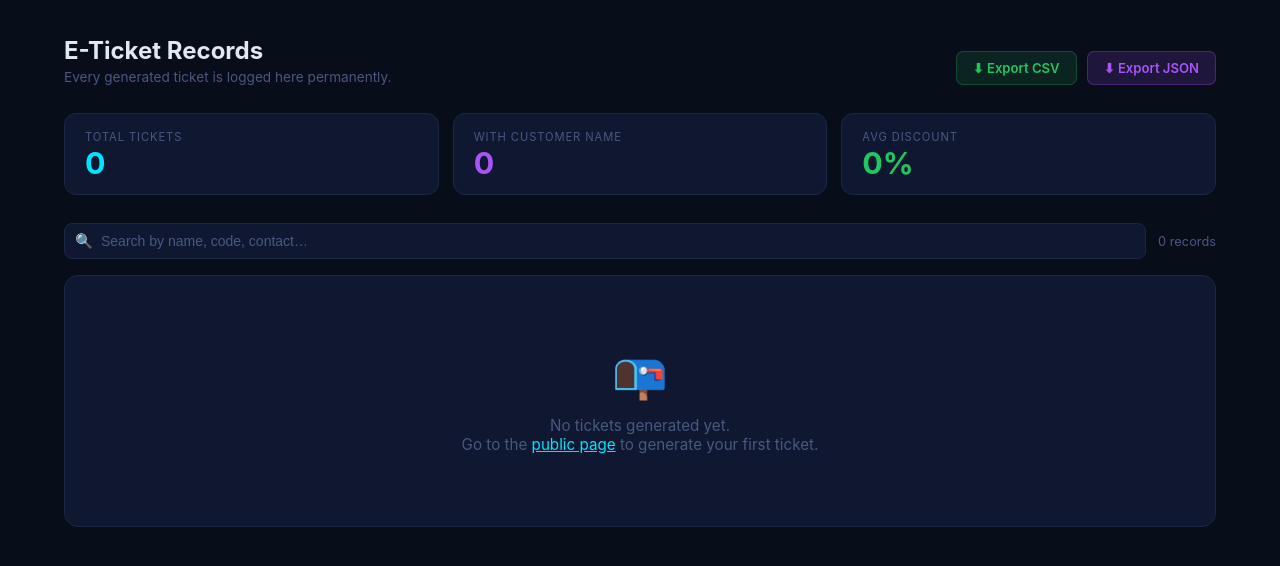
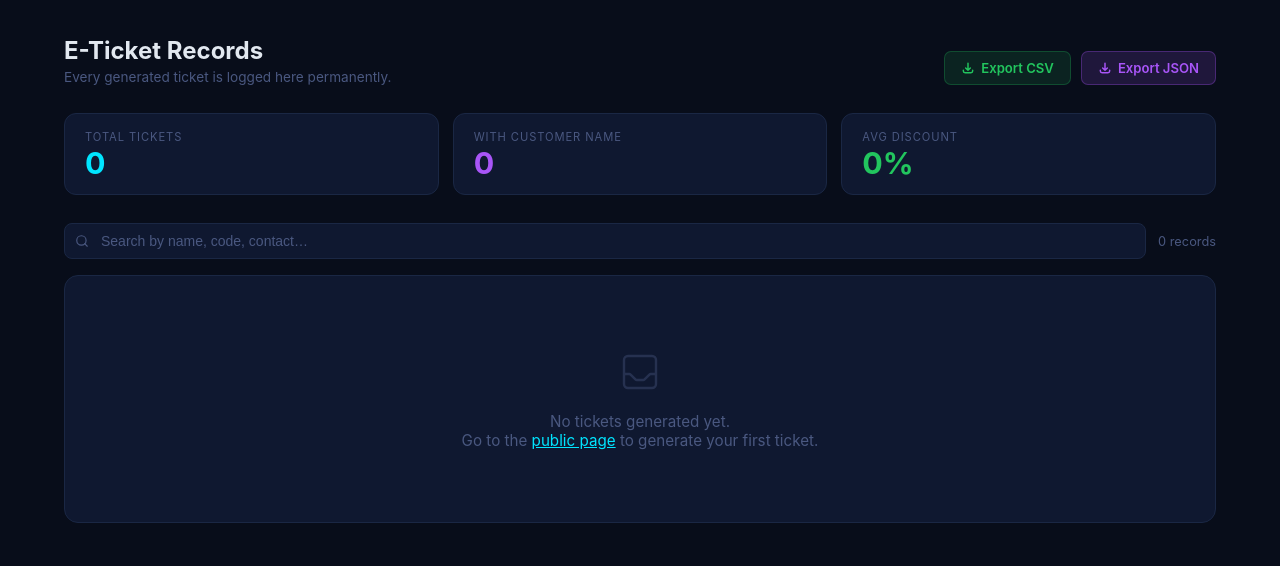
Before and after one commit to guidemeextension-ai/rayucode-e-ticket, a Flask app: page /admin in a window 1280 px wide. Shown: the part 58-624 px from the top of the page. Run offline with Flask 3, Linux system fonts and the light colour scheme.

Commit message:
Replace all emoji icons with standard SVG icons
- Eye/eye-off SVG for show/hide promo code toggle
- Download arrow SVG for Generate, Download, Export CSV/JSON buttons
- Trash SVG for Delete buttons
- Search SVG for search box
- Inbox SVG for empty state
- Warning triangle SVG for error alert

```diff
--- a/templates/admin.html
+++ b/templates/admin.html
@@ -126,7 +126,8 @@
     .search-box input::placeholder { color: var(--muted); }
     .search-box .si {
       position: absolute; left: 11px; top: 50%;
-      transform: translateY(-50%); font-size: .9rem; pointer-events: none;
+      transform: translateY(-50%); pointer-events: none;
+      color: var(--muted); display: flex; align-items: center;
     }
     .row-count { font-size: .8rem; color: var(--muted); white-space: nowrap; }
 
@@ -229,7 +230,6 @@
       padding: 72px 20px;
       color: var(--muted);
     }
-    .empty .emoji { font-size: 2.8rem; display: block; margin-bottom: 14px; }
     .empty p { font-size: .95rem; }
     .empty a { color: var(--cyan); }
 
@@ -288,8 +288,14 @@
       <p>Every generated ticket is logged here permanently.</p>
     </div>
     <div class="header-actions">
-      <a href="/admin/export/csv"  class="btn btn-green">⬇ Export CSV</a>
-      <a href="/admin/export"      class="btn btn-purple">⬇ Export JSON</a>
+      <a href="/admin/export/csv" class="btn btn-green">
+        <svg xmlns="http://www.w3.org/2000/svg" width="14" height="14" fill="none" viewBox="0 0 24 24" stroke="currentColor" stroke-width="2.5"><path stroke-linecap="round" stroke-linejoin="round" d="M4 16v1a3 3 0 003 3h10a3 3 0 003-3v-1m-4-4l-4 4m0 0l-4-4m4 4V4"/></svg>
+        Export CSV
+      </a>
+      <a href="/admin/export" class="btn btn-purple">
+        <svg xmlns="http://www.w3.org/2000/svg" width="14" height="14" fill="none" viewBox="0 0 24 24" stroke="currentColor" stroke-width="2.5"><path stroke-linecap="round" stroke-linejoin="round" d="M4 16v1a3 3 0 003 3h10a3 3 0 003-3v-1m-4-4l-4 4m0 0l-4-4m4 4V4"/></svg>
+        Export JSON
+      </a>
     </div>
   </div>
 
@@ -315,7 +321,7 @@
   <!-- Toolbar -->
   <div class="toolbar">
     <div class="search-box">
-      <span class="si">🔍</span>
+      <svg class="si" xmlns="http://www.w3.org/2000/svg" width="14" height="14" fill="none" viewBox="0 0 24 24" stroke="currentColor" stroke-width="2"><circle cx="11" cy="11" r="8"/><path stroke-linecap="round" stroke-linejoin="round" d="M21 21l-4.35-4.35"/></svg>
       <input id="search" type="text" placeholder="Search by name, code, contact…" />
     </div>
     <span class="row-count" id="rowCount">{{ total }} record{{ 's' if total != 1 }}</span>
@@ -353,10 +359,16 @@
           <td class="date-cell">{{ r.created_at | replace('T', '  ') }}</td>
           <td>
             <div class="action-cell">
-              <a href="/admin/ticket/{{ r.id }}" class="btn btn-cyan" title="Download ticket JPG">⬇ Ticket</a>
+              <a href="/admin/ticket/{{ r.id }}" class="btn btn-cyan" title="Download ticket JPG">
+                <svg xmlns="http://www.w3.org/2000/svg" width="13" height="13" fill="none" viewBox="0 0 24 24" stroke="currentColor" stroke-width="2.5"><path stroke-linecap="round" stroke-linejoin="round" d="M4 16v1a3 3 0 003 3h10a3 3 0 003-3v-1m-4-4l-4 4m0 0l-4-4m4 4V4"/></svg>
+                Ticket
+              </a>
               <button class="btn btn-red"
                       onclick="askDelete('{{ r.id }}', '{{ r.promo_code }}')"
-                      title="Delete this record">🗑 Delete</button>
+                      title="Delete this record">
+                <svg xmlns="http://www.w3.org/2000/svg" width="13" height="13" fill="none" viewBox="0 0 24 24" stroke="currentColor" stroke-width="2.5"><path stroke-linecap="round" stroke-linejoin="round" d="M19 7l-.867 12.142A2 2 0 0116.138 21H7.862a2 2 0 01-1.995-1.858L5 7m5 4v6m4-6v6m1-10V4a1 1 0 00-1-1h-4a1 1 0 00-1 1v3M4 7h16"/></svg>
+                Delete
+              </button>
             </div>
           </td>
         </tr>
@@ -365,7 +377,10 @@
     </table>
     {% else %}
     <div class="empty">
-      <span class="emoji">📭</span>
+      <svg xmlns="http://www.w3.org/2000/svg" width="48" height="48" fill="none" viewBox="0 0 24 24"
+           stroke="currentColor" stroke-width="1.2" style="display:block;margin:0 auto 16px;opacity:.4;">
+        <path stroke-linecap="round" stroke-linejoin="round" d="M20 13V6a2 2 0 00-2-2H6a2 2 0 00-2 2v7m16 0v5a2 2 0 01-2 2H6a2 2 0 01-2-2v-5m16 0h-2.586a1 1 0 00-.707.293l-2.414 2.414a1 1 0 01-.707.293h-3.172a1 1 0 01-.707-.293l-2.414-2.414A1 1 0 006.586 13H4"/>
+      </svg>
       <p>No tickets generated yet.<br>
          Go to the <a href="/">public page</a> to generate your first ticket.</p>
     </div>
@@ -382,7 +397,10 @@
     <div class="modal-actions">
       <button class="btn btn-cyan" onclick="closeModal()">Cancel</button>
       <form id="del-form" method="POST">
-        <button type="submit" class="btn btn-red">🗑 Delete</button>
+        <button type="submit" class="btn btn-red">
+          <svg xmlns="http://www.w3.org/2000/svg" width="13" height="13" fill="none" viewBox="0 0 24 24" stroke="currentColor" stroke-width="2.5"><path stroke-linecap="round" stroke-linejoin="round" d="M19 7l-.867 12.142A2 2 0 0116.138 21H7.862a2 2 0 01-1.995-1.858L5 7m5 4v6m4-6v6m1-10V4a1 1 0 00-1-1h-4a1 1 0 00-1 1v3M4 7h16"/></svg>
+          Delete
+        </button>
       </form>
     </div>
   </div>
```
Also changed, not shown: templates/index.html (+49 -13 lines).
